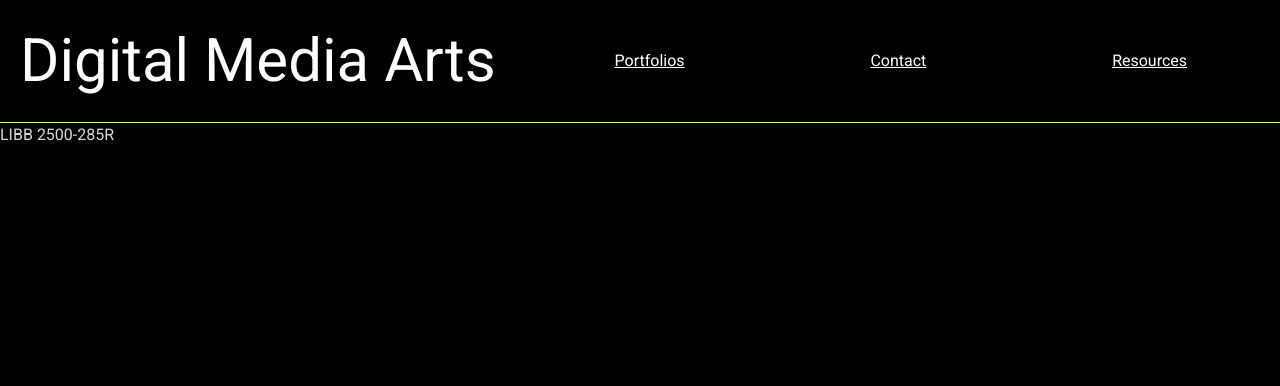
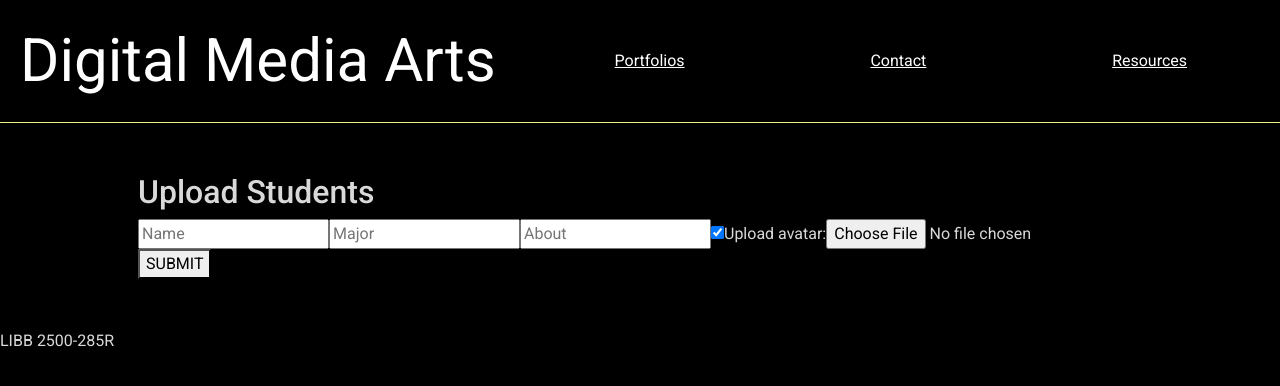
Before and after one commit to marlitas/digital_media, a React (Create React App) app: page /upload in a window 1280 px wide. Shown: the top 386 px of the page. Built offline with nearby package versions, Linux system fonts and the light colour scheme; a web font is replaced by a local one.

Commit message:
Add form and aws functions

```diff
--- a/src/App.js
+++ b/src/App.js
@@ -1,11 +1,12 @@
 import 'bootstrap/dist/css/bootstrap.min.css';
 import './App.css';
-import { BrowserRouter, Routes, Route} from 'react-router-dom';
+import { Routes, Route} from 'react-router-dom';
 import Header from './components/header/header';
 import Home from './components/home/home';
 import Footer from './components/footer/footer'
 import Portfolios from './components/portfolios/portfolios'
 import Portfolio from './components/portfolios/portfolio'
+import Upload from './components/upload/upload'
 
 function App() {
   return (
@@ -27,6 +28,8 @@ function App() {
         <Route path='/resources'
         >
         </Route>
+        <Route path='/upload' element={<Upload/>}>
+        </Route>
       </Routes>
       <Footer />
     </>
--- /dev/null
+++ b/src/awsS3/S3_requests.js
@@ -0,0 +1,61 @@
+import { fileChecksum } from './checksum'
+
+const createPresignedUrl = async(file, byte_size, checksum) => {
+    let options = {
+        method: 'POST',
+        headers: {
+            'Accept': 'application/json',
+            'Content-Type': 'application/json'
+        },
+        body: JSON.stringify({
+            file: {
+                filename: file.name,
+                byte_size: byte_size,
+                checksum: checksum,
+                content_type: 'image/png',
+                metadata: {
+                    'message': 'student avatar'
+                }
+            }
+        })
+    }
+
+    let res = await fetch('https://digital-media-api.herokuapp.com/api/v1/presigned_url', options)
+    if (res.status !== 200) return res
+    return await res.json()
+}
+
+export const createStudent = async(studentInfo) => {
+    const { avatar, name, enrolled, about, major } = studentInfo
+
+    const checksum = await fileChecksum(avatar)
+    const presignedFileParams = await createPresignedUrl(avatar, avatar.size, checksum)
+
+    const s3PutOptions = {
+        method: 'PUT',
+        headers: presignedFileParams.direct_upload.headers,
+        body: avatar
+    }
+
+    let awsRes = await fetch(presignedFileParams.direct_upload.url, s3PutOptions)
+    if (awsRes.status !== 200) return awsRes
+
+    let studentsPostOptions = {
+        method: 'POST',
+        headers: {
+            'Accept': 'application/json',
+            'Content-Type': 'application/json'
+        },
+        body: JSON.stringify({
+            name: name,
+            avatar: presignedFileParams.blob_signed_id,
+            major: major,
+            enrolled: enrolled,
+            about: about
+        })
+    }
+
+    let res = await fetch('https://digital-media-api.herokuapp.com/api/v1/presigned_url', studentsPostOptions)
+    if (res.status !== 200) return res
+    return await res.json()
+}
--- /dev/null
+++ b/src/awsS3/checksum.js
@@ -0,0 +1,28 @@
+import CryptoJS from 'crypto-js'
+
+const md5FromFile = (file) => {
+  // FileReader is event driven, does not return promise
+  // Wrap with promise api so we can call w/ async await
+  // https://stackoverflow.com/questions/34495796
+  return new Promise((resolve, reject) => {
+    const reader = new FileReader()
+
+    reader.onload = (fileEvent) => {
+      let binary = CryptoJS.lib.WordArray.create(fileEvent.target.result)
+      const md5 = CryptoJS.MD5(binary)
+      resolve(md5)
+    }
+    reader.onerror = () => {
+      reject('oops, something went wrong with the file reader.')
+    }
+    // For some reason, readAsBinaryString(file) does not work correctly,
+    // so we will handle it as a word array
+    reader.readAsArrayBuffer(file)
+  })
+}
+
+export const fileChecksum = async(file) => {
+  const md5 = await md5FromFile(file)
+  const checksum = md5.toString(CryptoJS.enc.Base64)
+  return checksum
+}
--- /dev/null
+++ b/src/components/upload/upload.jsx
@@ -0,0 +1,69 @@
+import { createStudent } from '../../awsS3/S3_requests';
+import { useState, createRef } from 'react';
+
+function Upload() {
+
+    const [name, setName] = useState('');
+    const [major, setMajor] = useState('');
+    const [avatar, setAvatar] = useState();
+    const [enrolled, setEnrolled] = useState(true);
+    const [about, setAbout] = useState('');
+    const fileInput = createRef();
+
+    const handleSubmit = event => {
+        const student = {
+            name: name,
+            major: major,
+            avatar: avatar,
+            enrolled: enrolled,
+            about: about
+        }
+
+        console.log(student)
+        event.preventDefault();
+        createStudent(student)
+    }
+
+    return (
+        <div className='container'>
+            <h2>Upload Students</h2>
+            <form>
+                <input
+                    type='text'
+                    placeholder='Name'
+                    name='name'
+                    value={name}
+                    onChange={event => setName(event.target.value)}
+                />
+                <input
+                    type='text'
+                    placeholder='Major'
+                    name='major'
+                    value={major}
+                    onChange={event => setMajor(event.target.value)}
+                />
+                <input
+                    type='text'
+                    placeholder='About'
+                    name='about'
+                    value={about}
+                    onChange={event => setAbout(event.target.value)}
+                />
+                <input
+                    type='checkbox'
+                    checked={enrolled}
+                    name='enrolled'
+                    onChange={event => setEnrolled(!enrolled)}
+                />
+                <label>
+                    Upload avatar:
+                    <input type='file' ref={fileInput} />
+                </label>
+
+                <button onClick={handleSubmit}>SUBMIT</button>
+            </form>
+        </div>
+    )
+}
+
+export default Upload
```
